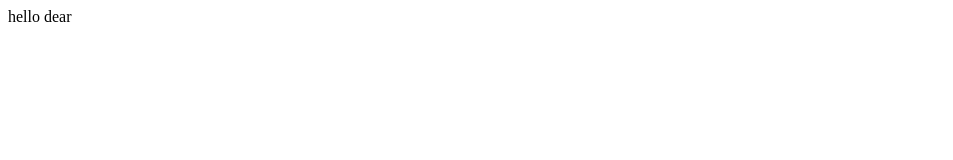
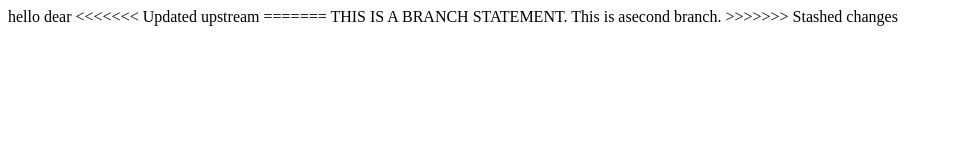
Before and after one commit to harshav01/Kumar.com, a plain HTML site: page index.html in a window 1280 px wide. Shown: the whole page, without its empty margins (0-953 px from the left). Drawn offline with Linux system fonts and the light colour scheme.

Commit message:
second-branch

```diff
--- a/index.html
+++ b/index.html
@@ -8,5 +8,10 @@
 </head>
 <body>
     hello dear
+<<<<<<< Updated upstream
+=======
+    THIS IS A BRANCH STATEMENT.
+    This is asecond branch.
+>>>>>>> Stashed changes
 </body>
 </html>
```
